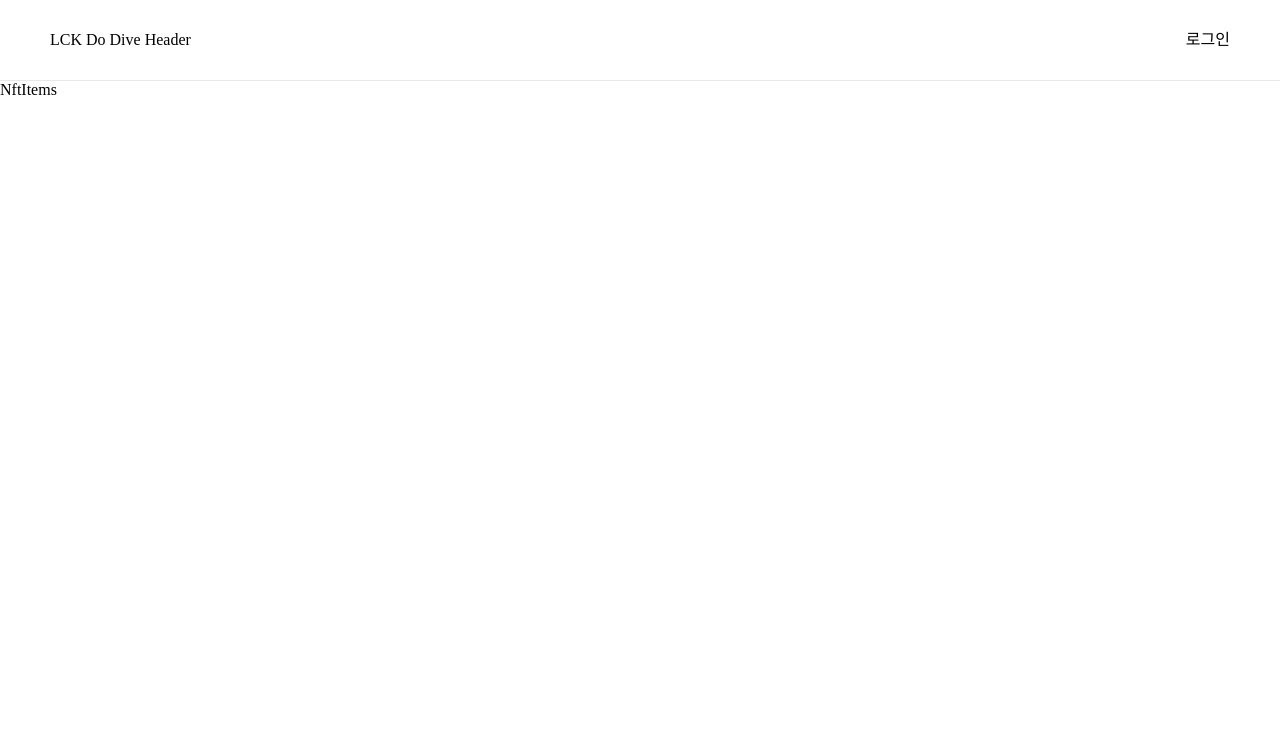
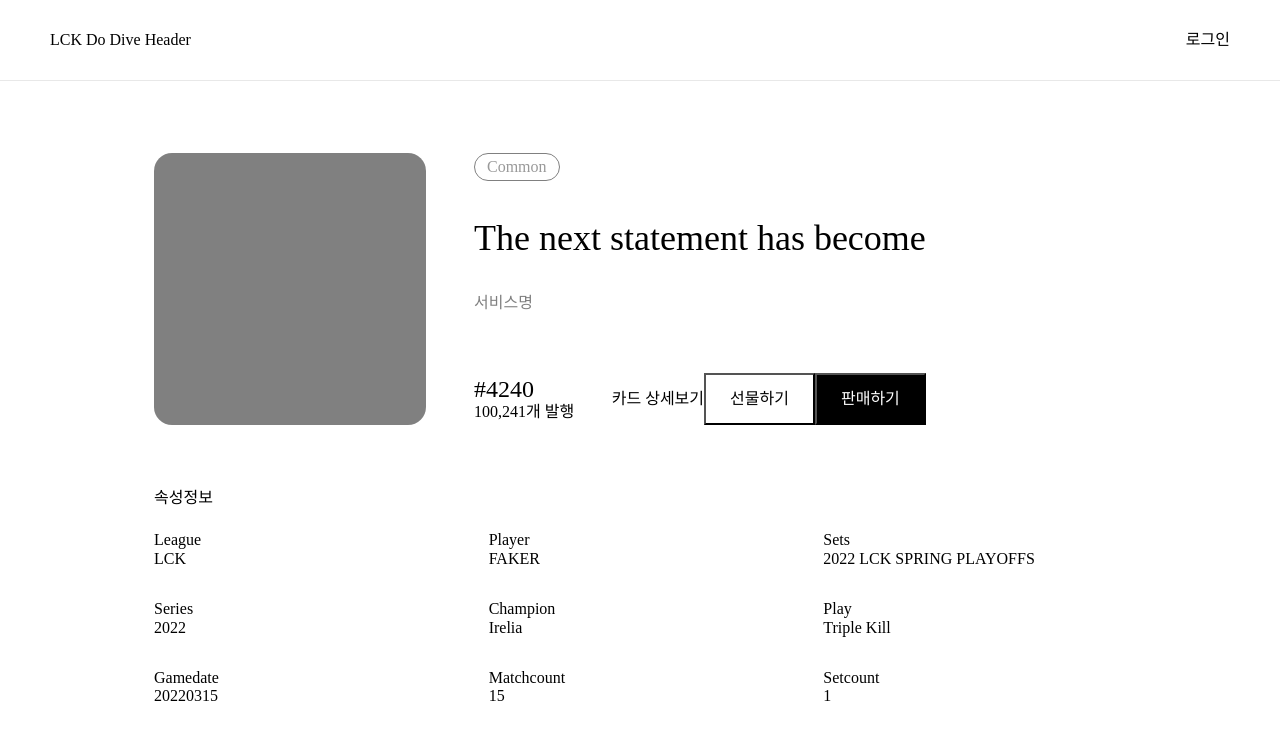
Before and after one commit to battleent/klet-prototype, a Next.js app: page /nft/1 in a window 1280 px wide. Shown: the top 740 px of the page. Built offline with nearby package versions, Linux system fonts and the light colour scheme.

Commit message:
상세페이지 구현

```diff
--- a/src/pages/nft/[nftId]/index.tsx
+++ b/src/pages/nft/[nftId]/index.tsx
@@ -1,5 +1,109 @@
+import styled from 'styled-components';
+import Flex, { Column } from '@/components/Flex';
+
+const TagBlock = styled.div`
+  display: flex;
+  justify-content: center;
+  border-radius: 24px;
+  border: 1px solid gray;
+  padding: 4px 12px;
+  color: #999999;
+  margin-right: auto;
+`;
+
+const Title = styled.div`
+  font-size: 36px;
+  font-weight: 500;
+  margin-top: 16px;
+  margin-bottom: 14px;
+`;
+
+const Button = styled.button<{ background?: string; color?: string }>`
+  padding: 15px 24px;
+  background-color: ${(props) =>
+    props.background ? props.background : 'white'};
+  color: ${(props) => (props.color ? props.color : 'black')};
+`;
+
+const Grid = styled.div`
+  display: grid;
+  grid-template-columns: repeat(3, 1fr);
+  grid-template-rows: auto;
+  grid-gap: 32px;
+`;
+
 const NftItems: React.VFC = () => {
-  return <div>NftItems</div>;
+  return (
+    <div style={{ width: '972px', margin: 'auto' }}>
+      <Flex style={{ marginTop: '72px' }}>
+        <div
+          style={{
+            width: '272px',
+            height: '272px',
+            backgroundColor: 'gray',
+            borderRadius: '18px',
+          }}
+        />
+        <Column style={{ marginLeft: '48px', justifyContent: 'space-between' }}>
+          <TagBlock>Common</TagBlock>
+          <Title>The next statement has become</Title>
+          <div style={{ color: 'gray' }}>서비스명</div>
+          <Flex style={{ alignItems: 'center', marginTop: '40px' }}>
+            <Column>
+              <div style={{ fontSize: '24px' }}>#4240</div>
+              <div>100,241개 발행</div>
+            </Column>
+            <Flex style={{ marginLeft: 'auto', alignItems: 'center' }}>
+              <div>카드 상세보기</div>
+              <Button>선물하기</Button>
+              <Button color="white" background="black">
+                판매하기
+              </Button>
+            </Flex>
+          </Flex>
+        </Column>
+      </Flex>
+      <div style={{ marginTop: '64px', marginBottom: '24px' }}>속성정보</div>
+      <Grid>
+        <Column>
+          <div>League</div>
+          <div>LCK</div>
+        </Column>
+        <Column>
+          <div>Player</div>
+          <div>FAKER</div>
+        </Column>
+        <Column>
+          <div>Sets</div>
+          <div>2022 LCK SPRING PLAYOFFS</div>
+        </Column>
+        <Column>
+          <div>Series</div>
+          <div>2022</div>
+        </Column>
+        <Column>
+          <div>Champion</div>
+          <div>Irelia</div>
+        </Column>
+        <Column>
+          <div>Play</div>
+          <div>Triple Kill</div>
+        </Column>
+        <Column>
+          <div>Gamedate</div>
+          <div>20220315</div>
+        </Column>
+        <Column>
+          <div>Matchcount</div>
+          <div>15</div>
+        </Column>
+        <Column>
+          <div>Setcount</div>
+          <div>1</div>
+        </Column>
+      </Grid>
+    </div>
+  );
 };
 
 export default NftItems;
```
